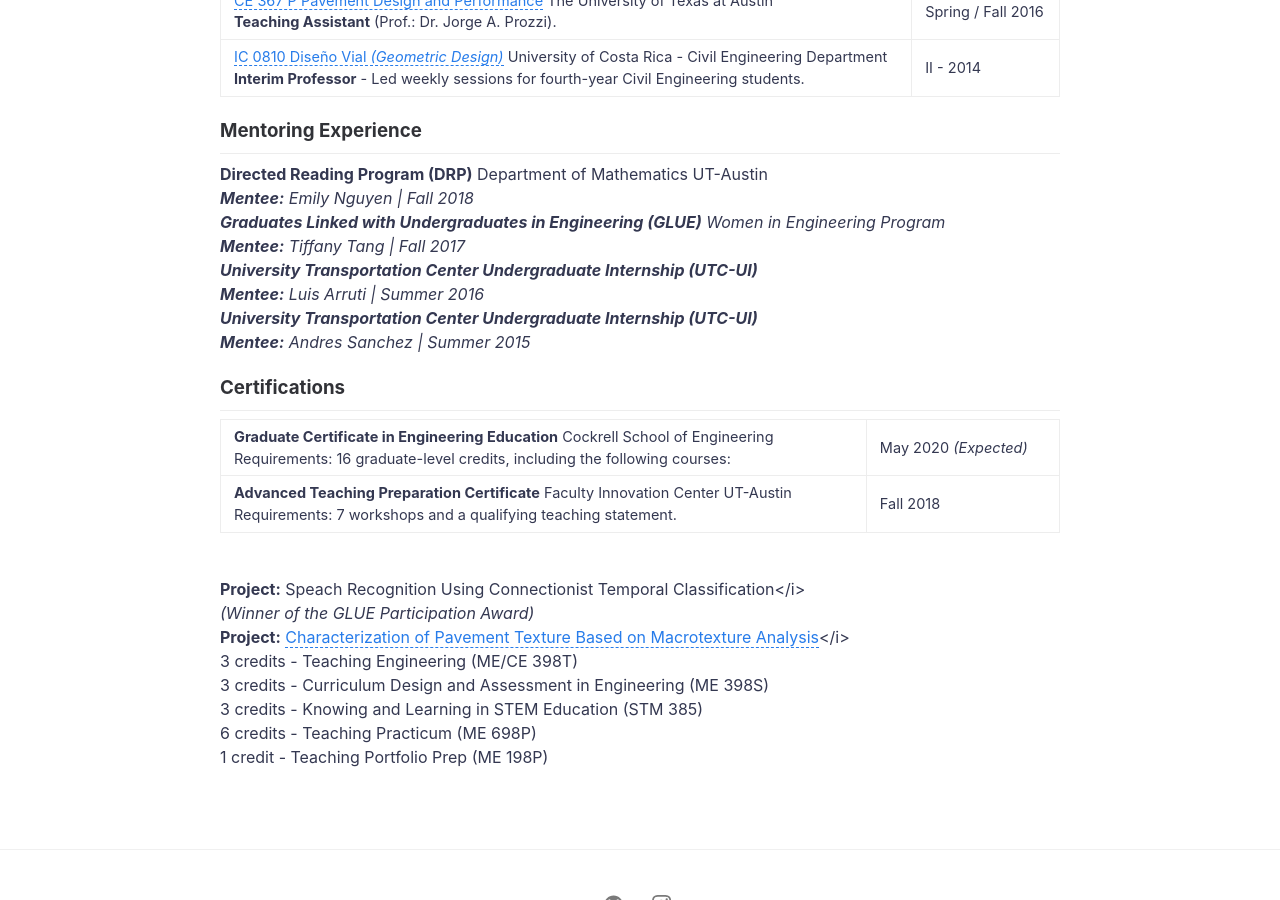
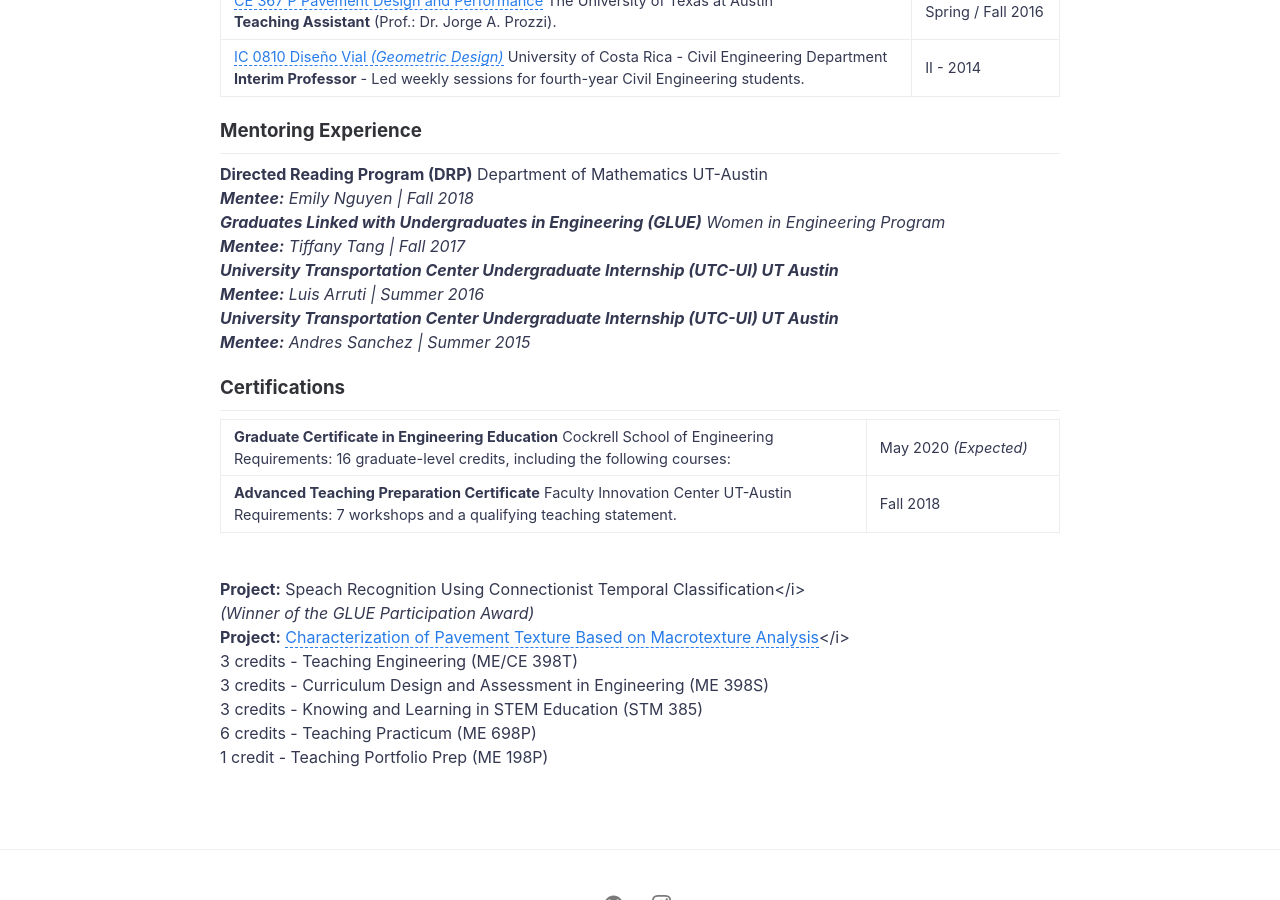
Before and after one commit to nzunigag/nzunigag.github.io, a Jekyll site: the page built from teaching.md, in a window 1280 px wide and 900 px high, scrolled down 596 px. Built offline with Jekyll 4.4.1, drawn with Linux system fonts in a browser that asks for light colours.

Commit message:
Update teaching.md

```diff
--- a/teaching.md
+++ b/teaching.md
@@ -22,8 +22,8 @@ ___
 
 <b>Directed Reading Program (DRP)</b> Department of Mathematics UT-Austin <br> <i><b>Mentee:</b> Emily Nguyen  | Fall 2018 <br>
 <b>Graduates Linked with Undergraduates in Engineering (GLUE)</b> Women in Engineering Program <br> <i><b>Mentee:</b> Tiffany Tang | Fall 2017 <br>
-<b>University Transportation Center Undergraduate Internship (UTC-UI)</b><br><i><b>Mentee:</b> Luis Arruti </i> | Summer 2016 <br>
-<b>University Transportation Center Undergraduate Internship (UTC-UI)</b><br><i><b>Mentee:</b> Andres Sanchez</i> | Summer 2015 <br>
+<b>University Transportation Center Undergraduate Internship (UTC-UI) UT Austin </b><br><i><b>Mentee:</b> Luis Arruti </i> | Summer 2016 <br>
+<b>University Transportation Center Undergraduate Internship (UTC-UI) UT Austin</b><br><i><b>Mentee:</b> Andres Sanchez</i> | Summer 2015 <br>
 
 ### Certifications
 ___
```
